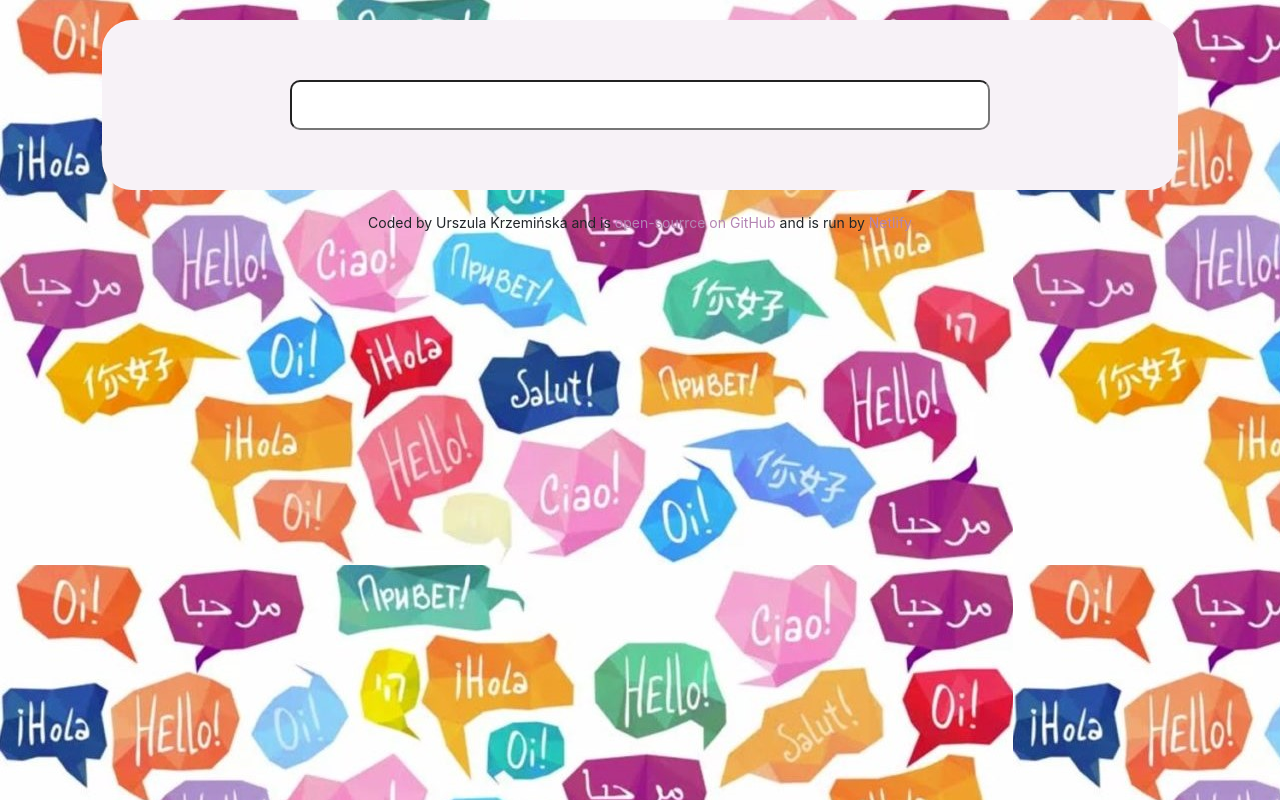
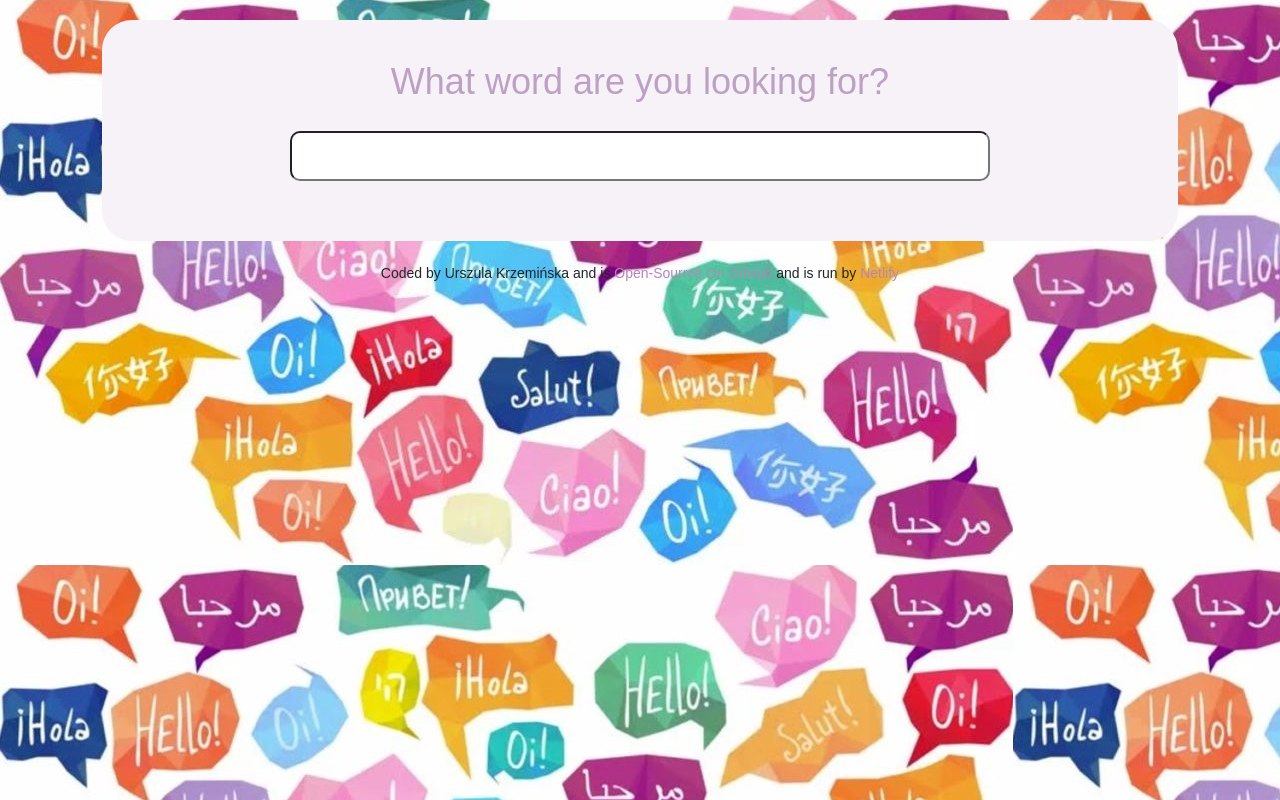
Before and after one commit to ula345/dictionary-project, a React (Create React App) app: page / in a window 1280 px wide. Built offline with nearby package versions, Linux system fonts and the light colour scheme.

Commit message:
css updated

```diff
--- a/src/App.css
+++ b/src/App.css
@@ -1,11 +1,16 @@
 body {
   background-color: rgb(237, 233, 243);
   background-image: url("/src/logo.jpg");
+  font-family: "Zen Kaku Gothic Antique", sans-serif;
 }
 
+App:first-letter {
+  text-transform: uppercase;
+}
 a {
   color: rgb(180, 134, 180);
   text-decoration: none;
+  text-transform: capitalize;
 }
 
 .App-logo {
--- a/src/App.js
+++ b/src/App.js
@@ -7,6 +7,7 @@ import Dictionary from "./Dictionary";
 
 function App() {
   return (
+
     <div className="App">
       <div className="container">
       <header className="App-header">
--- a/src/Dictionary.css
+++ b/src/Dictionary.css
@@ -22,3 +22,8 @@
   font-size: 20px;
   margin: 20px;
 }
+
+.Dictionary h1 {
+  font-size: 36px;
+  color: rgb(188, 161, 196);
+}
--- a/src/Dictionary.js
+++ b/src/Dictionary.js
@@ -37,6 +37,7 @@ setPhotos(response.data.photos);
   return (
     <div className="Dictionary">
       <form onSubmit={search}>
+        <h1>What word are you looking for?</h1>
         <input type="search" onChange={handleKeywordChange} />
       </form>
       <Results results={results} />
--- a/src/Meaning.js
+++ b/src/Meaning.js
@@ -1,5 +1,6 @@
 import React from "react";
 import Synonyms from "./Synonyms";
+
 
 export default function Meaning(props) {
   console.log(props.meaning);
--- a/src/Phonetic.js
+++ b/src/Phonetic.js
@@ -5,7 +5,8 @@ export default function Phonetic(props) {
 
 return (
     <div class="Phonetic">
-    < a href={props.phonetic.audio} target="_blank" rel="noreferrer">Listen</a>
+    < a href={props.phonetic.audio} target="_blank" rel="noreferrer"
+    >Listen</a>
 <span className="text">
     {props.phonetic.text} </span>
     </div>
--- a/src/Photos.js
+++ b/src/Photos.js
@@ -10,7 +10,7 @@ export default function Photos(props) {
             return (
               <div className="col-4" key={index}>
                 <a href={photo.src.original} target="_blank" rel="noreferrer">
-                  <img src={photo.src.landscape} className="img-fluid" alt={photo.src.photographer}/>
+                  <img src={photo.src.landscape} className="img-fluid"/>
                 </a>
               </div>
             );
--- a/src/Synonyms.css
+++ b/src/Synonyms.css
@@ -3,4 +3,5 @@
   border: 3px solid #ddd;
   border-radius: 20px;
   font-size: 16px;
+  text-transform: capitalize;
 }
```
